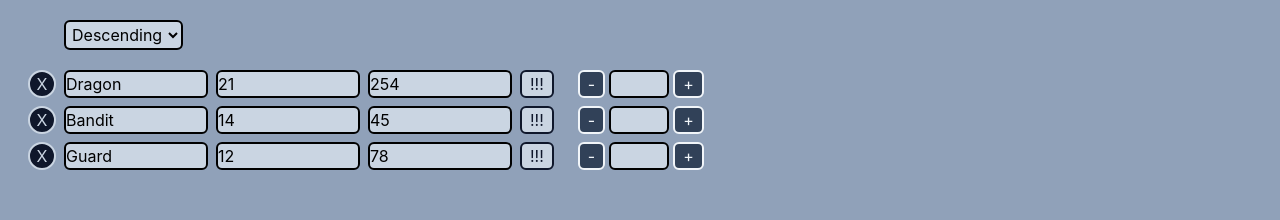
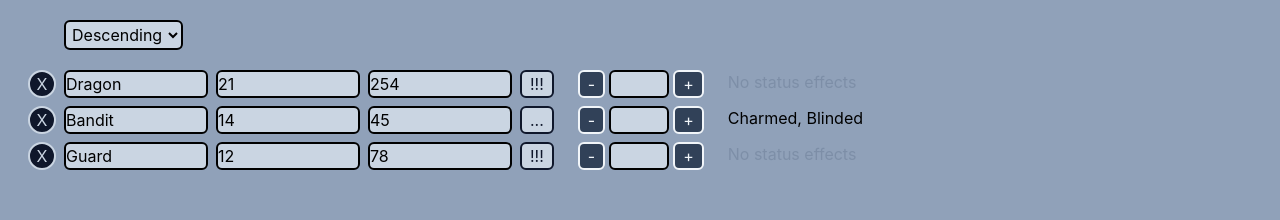
Before and after one commit to info773/dndbuddy, a React (Vite) app: page /battletracker in a window 1280 px wide. Shown: the part 208-428 px from the top of the page. Built offline with nearby package versions, Linux system fonts and the light colour scheme.

Commit message:
Added Status Effects

```diff
--- a/src/App.jsx
+++ b/src/App.jsx
@@ -64,6 +64,23 @@ function reducer(state, action) {
         ),
       };
 
+    case ACTIONS.CLICK_STATUS_BOX:
+      return {
+        ...state,
+        monsters: state.monsters.map((monster) =>
+          monster.id === action.payload.id
+            ? {
+                ...monster,
+                status: monster.status.includes(action.payload.statusEffect)
+                  ? monster.status.filter(
+                      (s) => s !== action.payload.statusEffect,
+                    )
+                  : [...monster.status, action.payload.statusEffect],
+              }
+            : monster,
+        ),
+      };
+
     default:
       throw new Error("action unkown");
   }
--- /dev/null
+++ b/src/components/Battetracker/Checkbox.jsx
@@ -0,0 +1,21 @@
+import ACTIONS from "../../store/actions";
+
+function Checkbox({ statusEffect, status = [], dispatch, id }) {
+  return (
+    <div>
+      <input
+        type="checkbox"
+        checked={status.includes(statusEffect)}
+        onChange={() =>
+          dispatch({
+            type: ACTIONS.CLICK_STATUS_BOX,
+            payload: { statusEffect, id },
+          })
+        }
+      />{" "}
+      {statusEffect}
+    </div>
+  );
+}
+
+export default Checkbox;
--- a/src/components/Battetracker/Form.jsx
+++ b/src/components/Battetracker/Form.jsx
@@ -15,6 +15,7 @@ function Form({ dispatch }) {
       hp: form.hp,
       id: id,
       notes: "",
+      status: [],
     };
 
     dispatch({ type: ACTIONS.ADD_MONSTER, payload: newMonster });
--- a/src/components/Battetracker/Monster.jsx
+++ b/src/components/Battetracker/Monster.jsx
@@ -1,6 +1,8 @@
 import ACTIONS from "../../store/actions";
 import MonsterCalc from "./MonsterCalc";
 import MonsterNotes from "./MonsterNotes";
+import StatusEffects from "./StatusEffects";
+import StatusOverview from "./StatusOverview";
 
 function Monster({
   name,
@@ -8,6 +10,7 @@ function Monster({
   hp,
   id,
   notes,
+  status,
   dispatch,
   openNotesId,
   setOpenNotesId,
@@ -71,9 +74,13 @@ function Monster({
         </button>
 
         <MonsterCalc dispatch={dispatch} />
+        <StatusOverview status={status} />
       </div>
       {notesOpened ? (
-        <MonsterNotes notes={notes} dispatch={dispatch} id={id} />
+        <div className="mx-10 my-1 mb-4">
+          <MonsterNotes notes={notes} dispatch={dispatch} id={id} />
+          <StatusEffects status={status} dispatch={dispatch} id={id} />
+        </div>
       ) : null}
     </div>
   );
--- a/src/components/Battetracker/MonsterNotes.jsx
+++ b/src/components/Battetracker/MonsterNotes.jsx
@@ -4,7 +4,7 @@ function MonsterNotes({ notes, dispatch, id }) {
   return (
     <div>
       <textarea
-        className="bg-slate-100 mx-10 my-2 p-3 border border-slate-300 focus:border-blue-500 rounded-lg focus:ring-2 focus:ring-blue-200 w-md min-w-100 min-h-50 text-slate-900 text-sm leading-relaxed resize placeholder-slate-400"
+        className="bg-slate-100 my-1 p-3 border border-slate-300 focus:border-blue-500 rounded-lg focus:ring-2 focus:ring-blue-200 w-md min-w-100 min-h-50 text-slate-900 text-sm leading-relaxed resize placeholder-slate-400"
         placeholder="Write your notes..."
         rows={8}
         value={notes}
--- /dev/null
+++ b/src/components/Battetracker/StatusEffects.jsx
@@ -0,0 +1,20 @@
+import Checkbox from "./Checkbox";
+import statusEffectsList from "../../store/statusEffectsList";
+
+function StatusEffects({ status, dispatch, id }) {
+  return (
+    <div className="grid grid-cols-4 w-120">
+      {statusEffectsList.map((statusEffect) => (
+        <Checkbox
+          key={statusEffect}
+          statusEffect={statusEffect}
+          status={status}
+          dispatch={dispatch}
+          id={id}
+        />
+      ))}
+    </div>
+  );
+}
+
+export default StatusEffects;
--- /dev/null
+++ b/src/components/Battetracker/StatusOverview.jsx
@@ -0,0 +1,17 @@
+function StatusOverview({ status = [] }) {
+  const max = 4;
+  const shown = status.slice(0, max);
+  const text = shown.join(", ");
+
+  return (
+    <div>
+      {status.length ? (
+        <div>{status.length > max ? `${text}, [...]` : text}</div>
+      ) : (
+        <p className="opacity-40 text-slate-500">No status effects</p>
+      )}
+    </div>
+  );
+}
+
+export default StatusOverview;
--- a/src/components/Battetracker/Tracker.jsx
+++ b/src/components/Battetracker/Tracker.jsx
@@ -27,6 +27,7 @@ function Tracker({ monsters, monsterFilter, dispatch }) {
             key={monster.id}
             id={monster.id}
             notes={monster.notes}
+            status={monster.status}
             dispatch={dispatch}
             openNotesId={openNotesId}
             setOpenNotesId={setOpenNotesId}
--- a/src/store/actions.js
+++ b/src/store/actions.js
@@ -6,6 +6,7 @@ const ACTIONS = {
   ADD_MONSTER_HP: "add_monster_hp",
   SUBSTRACT_MONSTER_HP: "substract_monster_hp",
   CHANGE_NOTES: "change_notes",
+  CLICK_STATUS_BOX: "click_status_box",
 };
 
 export default ACTIONS;
--- a/src/store/initialState.js
+++ b/src/store/initialState.js
@@ -5,7 +5,8 @@ const initialState = {
       init: 14,
       hp: 45,
       id: 1,
-      notes: "bandit123",
+      notes: "",
+      status: ["Charmed", "Blinded"],
     },
     {
       name: "Guard",
@@ -13,13 +14,15 @@ const initialState = {
       hp: 78,
       id: 2,
       notes: "guard123",
+      status: [],
     },
     {
       name: "Dragon",
       init: 21,
       hp: 254,
       id: 3,
-      notes: "dragont123",
+      notes: "Dragon123",
+      status: [],
     },
   ],
   monsterFilter: "desc",
--- /dev/null
+++ b/src/store/statusEffectsList.js
@@ -0,0 +1,19 @@
+const statusEffects = [
+  "Blinded",
+  "Charmed",
+  "Deafened",
+  "Exhaustion",
+  "Frightened",
+  "Grappled",
+  "Incapacitated",
+  "Invisible",
+  "Paralyzed",
+  "Petrified",
+  "Poisoned",
+  "Prone",
+  "Restrained",
+  "Stunned",
+  "Unconscious",
+];
+
+export default statusEffects;
```
